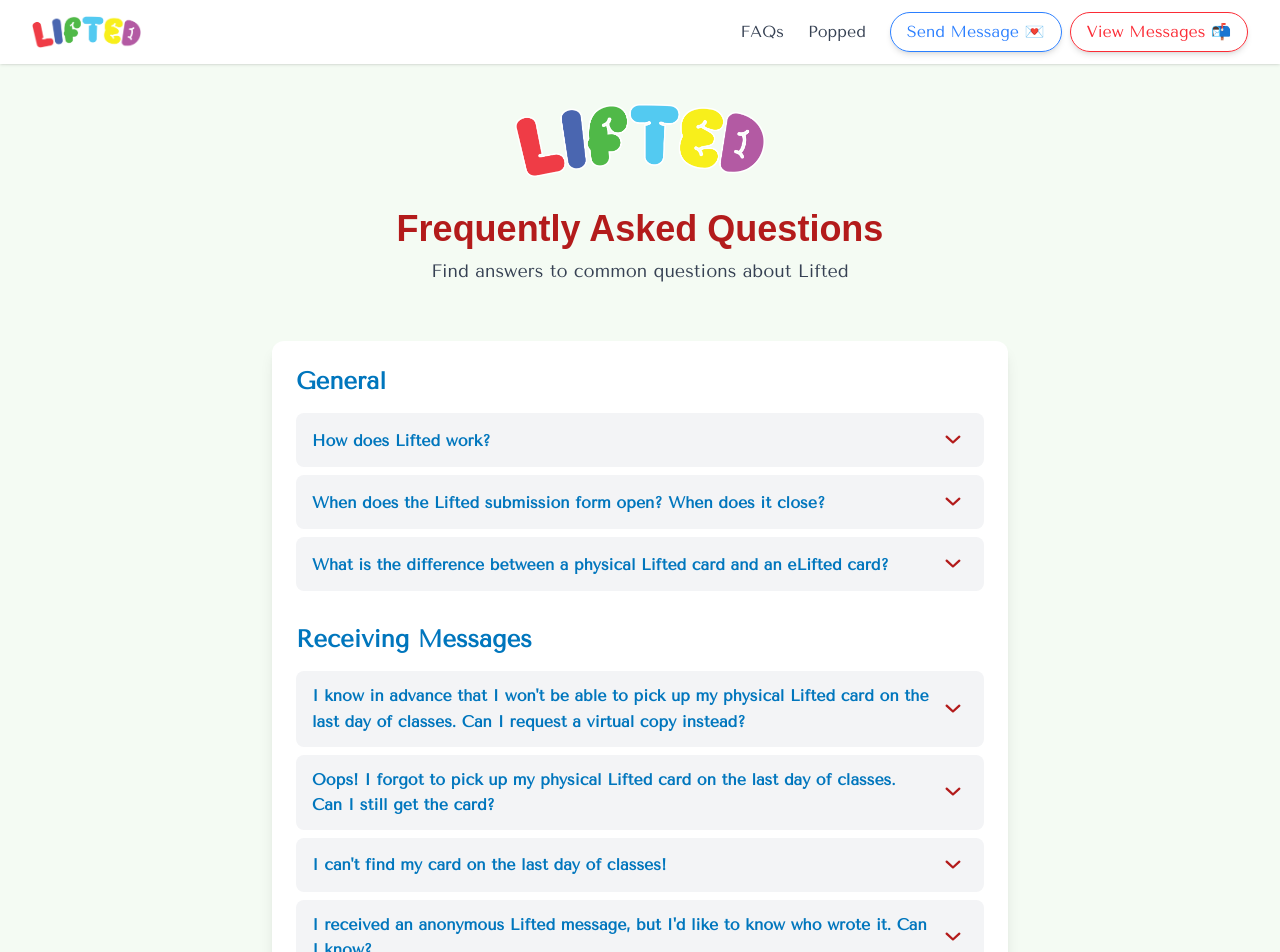
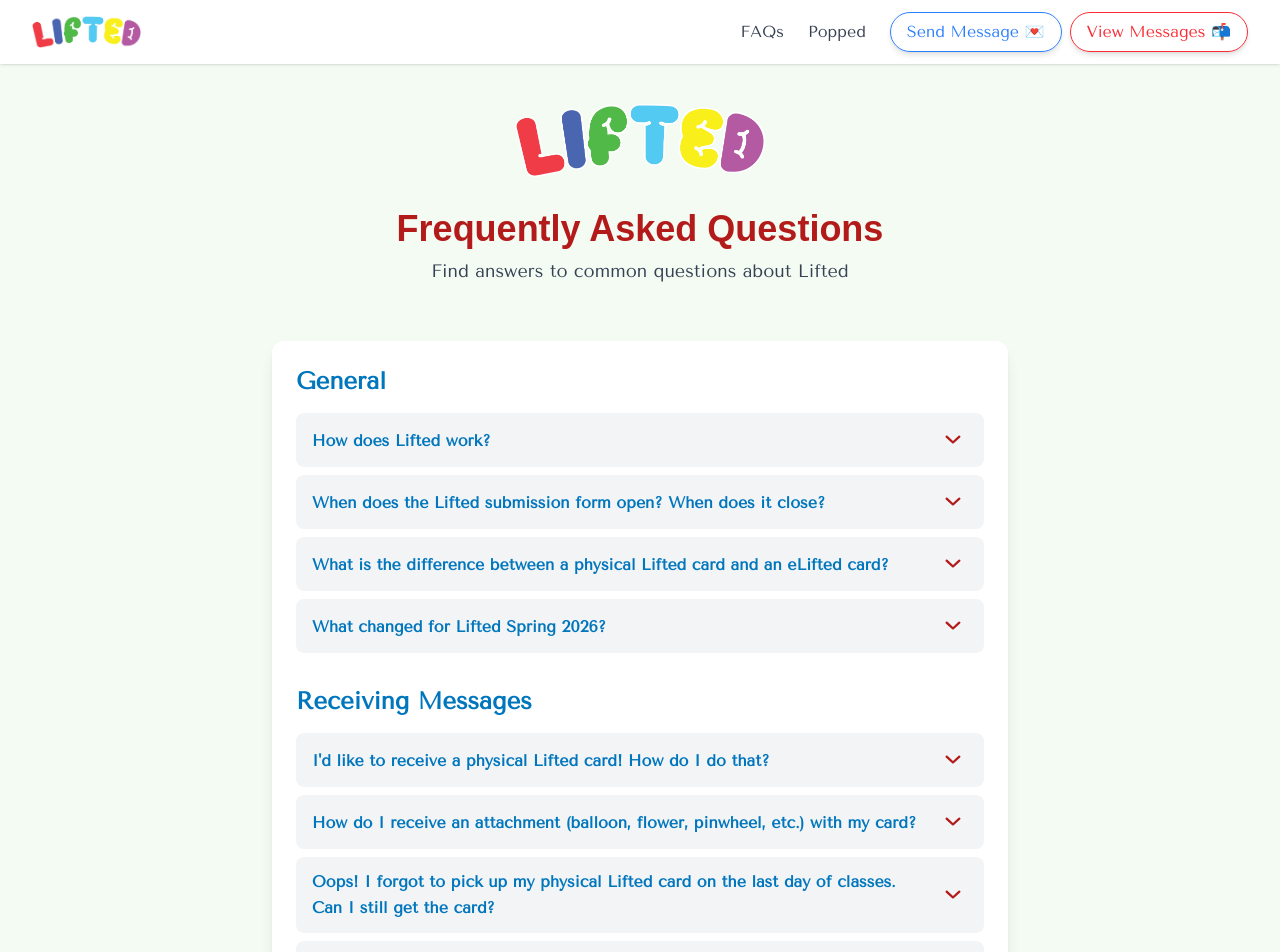
Before and after one commit to thereidfleish/cornell-lifted, a Next.js app in the folder frontend/: page /faqs in a window 1280 px wide. Shown: the top 952 px of the page. Built offline with nearby package versions, Linux system fonts and the light colour scheme; no server answers; a web font is replaced by a local one.

Commit message:
update faqs

```diff
--- a/frontend/src/app/faqs/page.tsx
+++ b/frontend/src/app/faqs/page.tsx
@@ -7,36 +7,39 @@
 // FAQ data from helpers.py
 const faqs = {
   General: {
-    "How does Lifted work?": "Write a thank-you card to a friend, professor, or staff member at Cornell who has uplifted you!  We will print it out and display it amongst thousands of other cards on the last day of classes!",
+    "How does Lifted work?": "Write a thank-you card to a friend, professor, or staff member at Cornell who has uplifted you!  We will deliver it your recipient virtually or by printing it out and displaying it amongst thousands of other cards on the last day of classes!",
     "When does the Lifted submission form open?  When does it close?": "The form usually opens 3-4 weeks before the last day of classes.  The last day to send a physical Lifted card is usually about 1-2 weeks before the last day of classes, and the last day to send an eLifted card is usually the day before.  Keep an eye on our website and Instagram for updates!",
-    "What is the difference between a physical Lifted card and an eLifted card?": "Physical Lifted cards will be printed and displayed (for you to pick up and keep!) on the last day of classes.  eLifted cards are virtual cards that you will receive via email on the last day of classes (you can still print them out to create a physical card!).  Whether you get a physical or eLifted card depends on when the sender wrote their message to you.",
+    "What is the difference between a physical Lifted card and an eLifted card?": "Physical Lifted cards will be printed and displayed (for recipients to pick up and keep!) on the last day of classes.  eLifted cards are virtual cards that recipients will receive as a PDF on the last day of classes (you can still print them out to create a physical card!).  Whether a recipient gets a physical or eLifted card depends on when the sender wrote their message and whether the you choose to receive a physical copy.",
+    "What changed for Lifted Spring 2026?": "Previously, recipients received physical cards by default.  This semester, recipients will receive eLifted (virtual) cards by default.  However, recipients have the option to request a physical copy to be displayed on the Arts Quad as before!  The deadline to request physical cards is stated in the email recipients receive when they are sent a message.<br><br>We made this change to reduce the number of unclaimed physical Lifted cards.  Historically, about 25% of Lifted cards are not picked up, which creates unnecessary waste and extra work for our volunteers.  We're trying this out this year, and will see how it goes!"
   },
   "Receiving Messages": {
-    "I know in advance that I won't be able to pick up my physical Lifted card on the last day of classes.  Can I request a virtual copy instead?": "Yes!  When you receive an email that someone wrote you a physical Lifted card, you can choose whether you'd like to receive an eLifted (virtual) copy of this message (and any new messages you receive) instead of a physical card on the last day of classes.  <b>You must do this by the stated deadline, though.  Check your 'You've been Lifted' email for details</b><br><br>If you are unsure of whether you can pick it up, we ask that you to request a virtual copy so we don't print and display cards that won't be picked up.",
-    "Oops!  I forgot to pick up my physical Lifted card on the last day of classes.  Can I still get the card?": "In most cases, no.  Previously, we allowed people to view their physical cards as eLifted cards, but as the number of Lifted submissions grow, this becomes logistically complicated on our end.  See the previous FAQ for info on how to request a virtual card in advance.",
-    "I can't find my card on the last day of classes!": "Check your email from the morning of!  We always send instructions on how to find your messages.  If you can't find the email or still need help, find one of our volunteers or send us an email at lifted@cornell.edu.  During Lifted Day, we'll respond within 1-15 minutes.",
+    "I'd like to receive a physical Lifted card!  How do I do that?": "When you receive an email that someone wrote you a Lifted card, you'll have the option to choose whether you'd like to receive a physical card .  If you want to receive a physical card, make sure to select this option by the stated deadline in the email you receive!  You'll only need to do this once and all future cards you receive in that semester will be physical as well.",
+    "How do I receive an attachment (balloon, flower, pinwheel, etc.) with my card?": "First, make sure to request a physical copy of your cards (see above).  Then, you'll be able to select an attachment if you'd like!  First come, first serve :)",
+    // "I know in advance that I won't be able to pick up my physical Lifted card on the last day of classes.  Can I request a virtual copy instead?": "Yes!  When you receive an email that someone wrote you a physical Lifted card, you can choose whether you'd like to receive an eLifted (virtual) copy of this message (and any new messages you receive) instead of a physical card on the last day of classes.  <b>You must do this by the stated deadline, though.  Check your 'You've been Lifted' email for details</b><br><br>If you are unsure of whether you can pick it up, we ask that you to request a virtual copy so we don't print and display cards that won't be picked up.",
+    "Oops!  I forgot to pick up my physical Lifted card on the last day of classes.  Can I still get the card?": "In most cases, no.  Previously, we allowed people to view their physical cards as eLifted cards, but as the number of Lifted submissions grow, this becomes logistically complicated on our end.",
+    "I can't find my physical card!": "First off, check your email from the morning of!  We always send instructions on how to find your cards, and your cards might have been sent virtually.  If you can't find the email or still need help, find one of our volunteers or send us an email at lifted@cornell.edu.  During Lifted Day, we'll respond as soon as we can.",
     "I received an anonymous Lifted message, but I'd like to know who wrote it.  Can I know?": "Nope - that's part of the fun of Lifted!  However, there are two exceptions:<br>1. If you have a valid concern, send us an email<br>2. If you really want to know who wrote you a note (or, more commonly, who your 'secret admirer' is), send us an email and we can ask them for permission to reveal it :)",
   },
   "Sending Messages": {
-    "Who can I send a message to?": "You can send a message to anyone with a NetID, such as a friend, professor, or staff member!  If someone does not have a NetID but is affiliated with Cornell, send us an email and we'll send a message on your behalf. You can also send a message to an alumnus, but be sure to send an eLifted card (wait until the physical Lifted submission form closes, and then you will be able to send an eLifted card). Please note that you will need to type an alumnus's NetID manually, as searching for their name will not work.",
-    "How many messages can I send?": "Technically, you can send as many as you'd like.  However, we <b>strongly encourage you to send no more than 5 physical cards</b>, as there are physical limits each semester on how many balloons we can inflate, flowers we can order, or cards that we can hang.  We may need to close the form early if too many cards are submitted, so please be conscious of your peers who also want to submit messages!<br><br>That being said, we encourage you to send as many <b>eLifted</b> cards as you'd like!  Simply wait until the physical Lifted card submission form closes, and then send away (to the rest of your friends, professors, or even your entire club!)",
+    "Who can I send a message to?": "You can send a message to anyone with a NetID, such as a friend, professor, or staff member!  If someone does not have a NetID but is affiliated with Cornell, send us an email and we'll send a message on your behalf. You can also send a message to an alumnus, but please note that you will need to type an alumnus's NetID manually, as searching for their name will not work.",
+    "How many messages can I send?": "Technically, you can send as many as you'd like.  However, we <b>strongly encourage you to send no more than 5 physical cards</b>, as there are physical limits each semester on how many balloons we can inflate, flowers we can order, and cards that we can display.  We may need to close the form early if too many cards are submitted, so please be conscious of your peers who also want to submit messages!<br><br>That being said, we encourage you to send as many <b>eLifted</b> cards as you'd like!  Simply wait until the time to request a physical Lifted card ends (about a week before the last day of classes), and then send away (to the rest of your friends, professors, or even your entire club!)",
     "I want to send a message, but I don't have a NetID (e.g., I am a parent or community member).  Can I still send a message?": "Of course!  Send us an email telling us the recipient's NetID, your name that you want to appear on the card, the recipient's name that you want to appear on the card, and the message.  We'll then send it on your behalf :)",
-    "Can I send a message to someone who is not in Ithaca?": "Yes, but please do not send a physical Lifted card.  Instead, wait until the physical Lifted submission form closes, and then you will be able to send an eLifted card.",
+    "Can I send a message to someone who is not in Ithaca?": "Yes, but please do not send a physical Lifted card.  Instead, wait until the time to request a physical Lifted card ends (about a week before the last day of classes).",
     "Can I send an anonymous message?": "Yes!  That being said, we've seen many cards signed 'your secret admirer' - now, we're no experts on love (we'll leave that to our friends at Perfect Match), but we do suggest you shoot your shot!",
-    "Can my message exceed the word count?": "It can, but we cannot guarantee that it will fit onto the card or be legible.  The messages are converted to card PDFs automatically, and while our code attempts to shrink the text to fit on the card, it is not guaranteed to work or be legible.  If you have any questions or would like to confirm that your message fits on the card, send us an email in advance of the submission deadline and we can check for you.",
+    "Can my message exceed the word count?": "It can, but we cannot guarantee that it will fit onto the card or be legible.  The messages are converted to card PDFs automatically, and while our code attempts to shrink the text to fit on the card, it is not guaranteed to work or be legible for extremely long messages.  If you have any questions or would like to confirm that your message fits on the card, send us an email in advance of the submission deadline and we can check for you.",
     "Can I write my message in other languages or use non-standard characters?": "Yes, generally this will work; however, it's not guaranteed to be formatted nicely.  If you are concerned, send us an email in advance of the submission deadline and we can check your card for you.",
     "Can I include images or special formatting on my card?": "Generally, no, but if you send us an email well in advance of the submission deadline, we can try to make it happen!",
     "Can I edit or delete a message I wrote after submitting it?": "Yes, you can do this through our website until the submission deadline.  If you need to do this after, send us an email and we'll try our best to make it happen, but we cannot guarantee because we submit our print order a few hours after the form closes.<br><br>Please note that if you delete a message, the recipient might still expect to receive a card because they already received an automated 'You've been Lifted!' email when you originally submitted the message.  Send us an email if you'd like us to (anonymously) tell your recipient that they are no longer Lifted.",
-    "Why did my sent physical message turn into an eLifted message?": "When a recipient is notified that they received a Lifted message, they have the option to receive their cards virtually if they can't make it on the last day of classes.  If your recipient chooses this, that's why your physical message was swapped to an eLifted message!",
+    // "Why did my sent physical message turn into an eLifted message?": "When a recipient is notified that they received a Lifted message, they have the option to receive their cards virtually if they can't make it on the last day of classes.  If your recipient chooses this, that's why your physical message was swapped to an eLifted message!",
     "The recipient's name doesn't show up when I search for them on the submission form.  What should I do?": "We pull the results directly from the official Cornell Directory.  Because it's so large, we automatically filter out less common queries from the search (such as alumni and former faculty/staff).  To get around this, try typing their exact NetID, which should work.  If not, send us an email and we can help!",
     "Will the recipient know who sent them a card before the last day of classes?": "Nope!  When you submit a message, the recipient will immediately receive an automated email saying that they've been Lifted, but it won't tell them who it was!  If you included your name on your message, the recipient will find out on the last day of classes!",
   },
   Other: {
-    "Who runs Lifted?  How can I get in contact?": "Lifted is fully planned, organized, and executed by a small group of students passionate about making campus a better place.  If you need to get in contact with us for any reason, send us an email at lifted@cornell.edu (during Lifted season, you should expect to hear back within a few hours; otherwise, expect up to a week).<br><br>Lifted was <a href='https://www.zachpraiss.com/projects/lifted.php' target='_blank'>founded in 2016</a> by Zach Praiss '16.  This year, we are celebrating our 10th anniversary.  Exciting!",
+    "Who runs Lifted?  How can I get in contact?": "Lifted is fully planned, organized, and executed by a small group of students passionate about making campus a better place.  If you need to get in contact with us for any reason, send us an email at lifted@cornell.edu (during Lifted season, you should expect to hear back within a few hours; otherwise, expect up to a week).<br><br>Lifted was <a href='https://www.zachpraiss.com/projects/lifted.php' target='_blank'>created in 2016</a> by Zach Praiss '16.  This year, we are celebrating our 10th anniversary.  Exciting!",
     "How is Lifted funded?  How can I support Lifted?": "Lifted, as a registered student organization on campus, is primarily funded through SAFC and often supplementary funding sources such as the Public Events Fund and Giving Day.  Putting on Lifted costs thousands of dollars each year, and if you would like to help offset some costs, we would greatly appreciate any donations during <a href='https://givingday.cornell.edu/campaigns/lifters-at-cornell-university' target='_blank'>Cornell Giving Day</a> and throughout the year!",
     "Will you continue to do a Fall version of Lifted?": "Yes, we plan to!  Historically, Lifted has been a Spring-only event on the Arts Quad.  In Fall 2024 and 2025, we decided to experiment with an indoor winter-themed version in WSH for the Fall semester, which turned out to be a big success!",
     "Will you use balloons, flowers, or something else in the Spring?": "This depends on interest within our group, our budget, the number of volunteers we have, how many Lifted submissions we get, the weather, and approvals from Cornell — planning a large-scale event like Lifted is quite complex!  We'll hide some hints on our website, submission form, and emails as Lifted gets closer, but consider whatever we use to be a surprise!",
-    "I just realized that I never picked up my card from a previous semester!  Is there any possibility of seeing the message?": "If it was an eLifted card, you can view it anytime by signing into our website.  If it was a physical card, it depends — send us an email."
+    "I just realized that I never picked up my card from a previous semester!  Is there any possibility of seeing the message?": "If it was an eLifted card, you can view it anytime by signing into our website.  If it was a physical card, likely not, but it doesn't hurt to send us an email."
   }
 };
 
```
